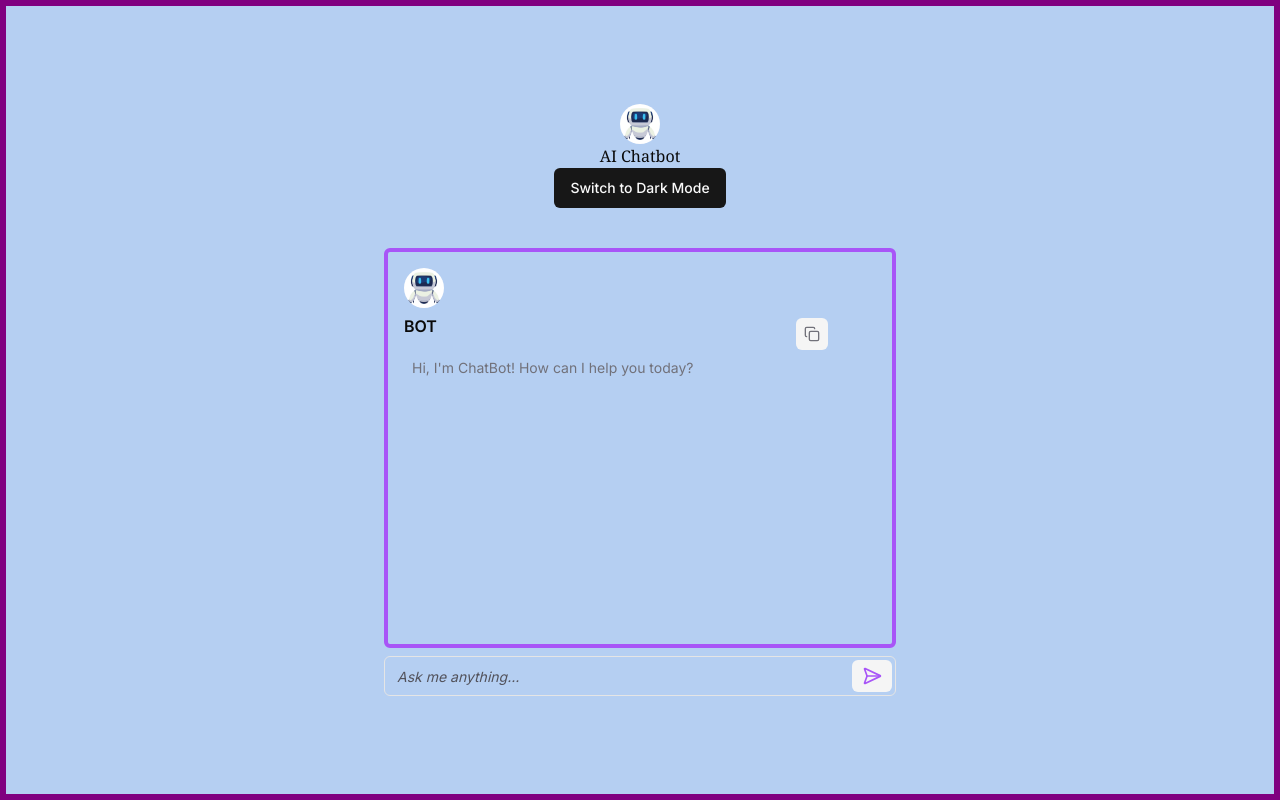
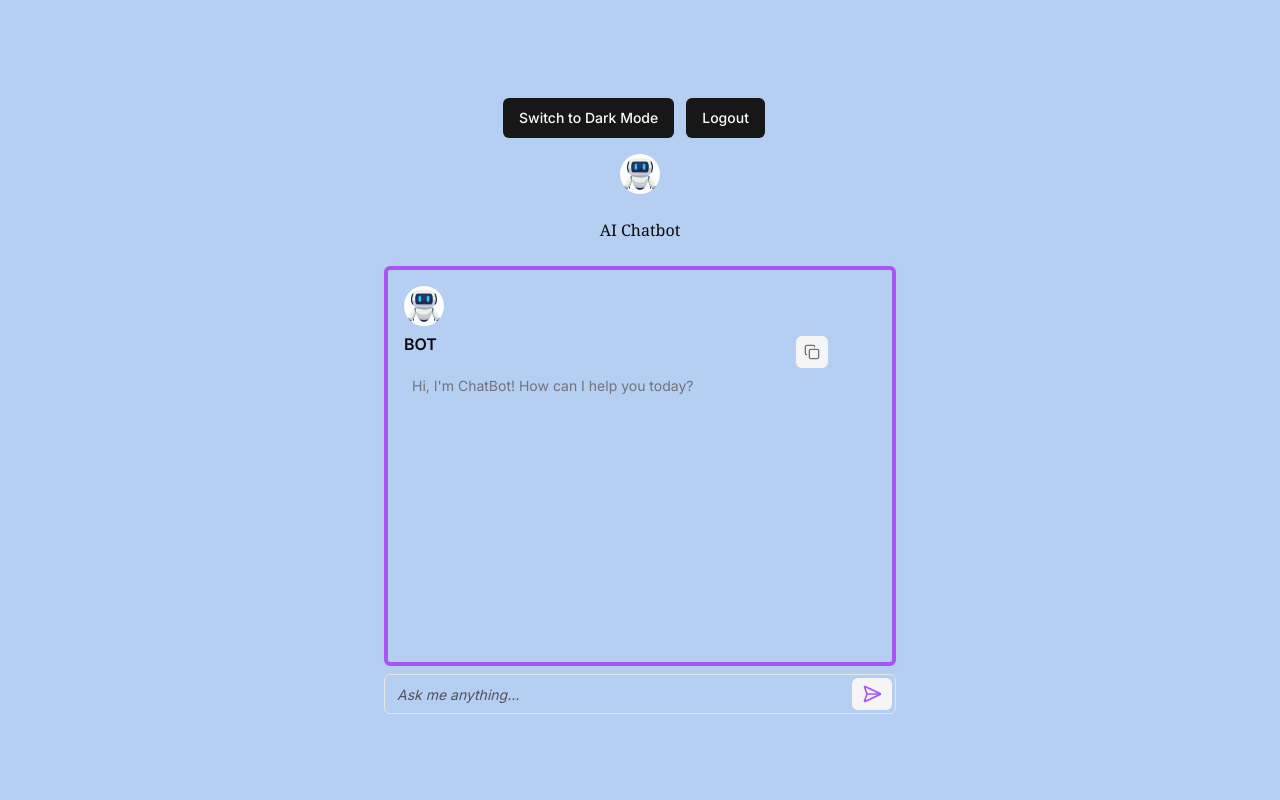
Before and after one commit to Manizha-khorram/AI-Customer-Service, a Next.js app in the folder ai-cs-chatbot/: page /chat in a window 1280 px wide. Built offline with nearby package versions, Linux system fonts and the light colour scheme; no server answers.

Commit message:
adding logout button

```diff
--- a/ai-cs-chatbot/components/chat.tsx
+++ b/ai-cs-chatbot/components/chat.tsx
@@ -45,22 +45,33 @@ import CopyToClipboard from "@/components/copy-to-clipboard";
   const changeTheme = () => {
     setIsDarkMode(!isDarkMode);
   };
+  const logout = () => {
+    window.location.href = "/";
+  };
 
   return (
     <section className={`${isDarkMode ? "dark-mode" : ""}`}>
       <div className="container flex h-screen flex-col items-center justify-center" style={{
-        border: '6px solid purple',
+        border: '',
         backgroundColor: 'var(--background)',
         color: 'var(--text)'
       }}>
+        <div>
+        <Button onClick={changeTheme} className="mb-4 justify-right">
+            Switch to {isDarkMode ? "Light" : "Dark"} Mode
+        </Button>
+        <Button onClick={logout} className="justify-right m-3">
+          Logout
+        </Button>
+        </div>
+
         <Avatar>
           <AvatarImage src="/images/robot.jpg"></AvatarImage>
           <AvatarFallback className="bg-purple-500 text-white">AI</AvatarFallback>
         </Avatar>
+        <br></br>
         <h1 className="font-serif text-2x1 font-medium">AI Chatbot</h1>
-        <Button onClick={changeTheme} className="mb-4">
-            Switch to {isDarkMode ? "Light" : "Dark"} Mode
-        </Button>
+
         <div className="mt-6 w-full max-w-lg">
 
           {/* {response container} */}
```
Also changed, not shown: 1 other file (tests, documents, lock files or other folders).
